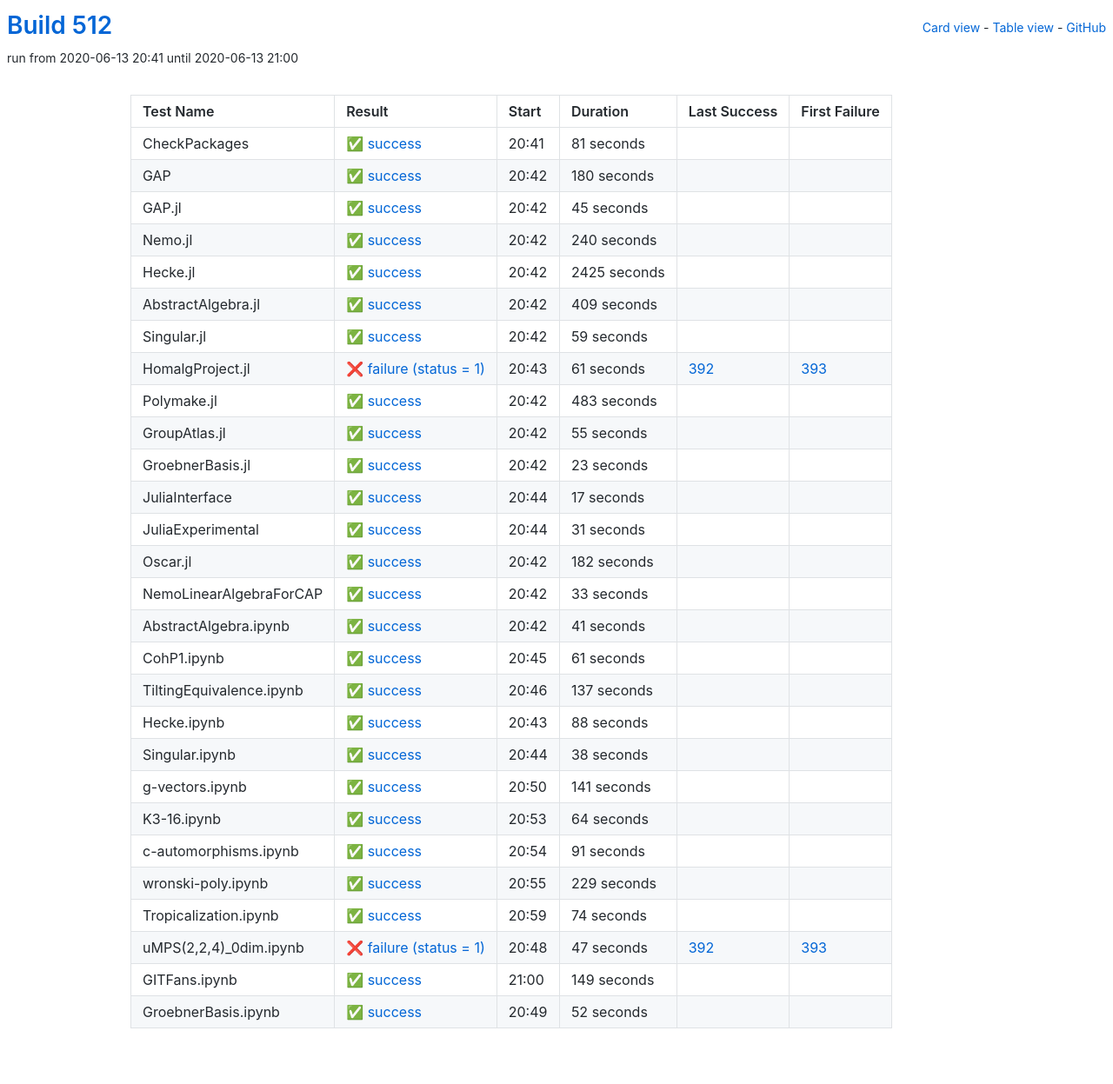
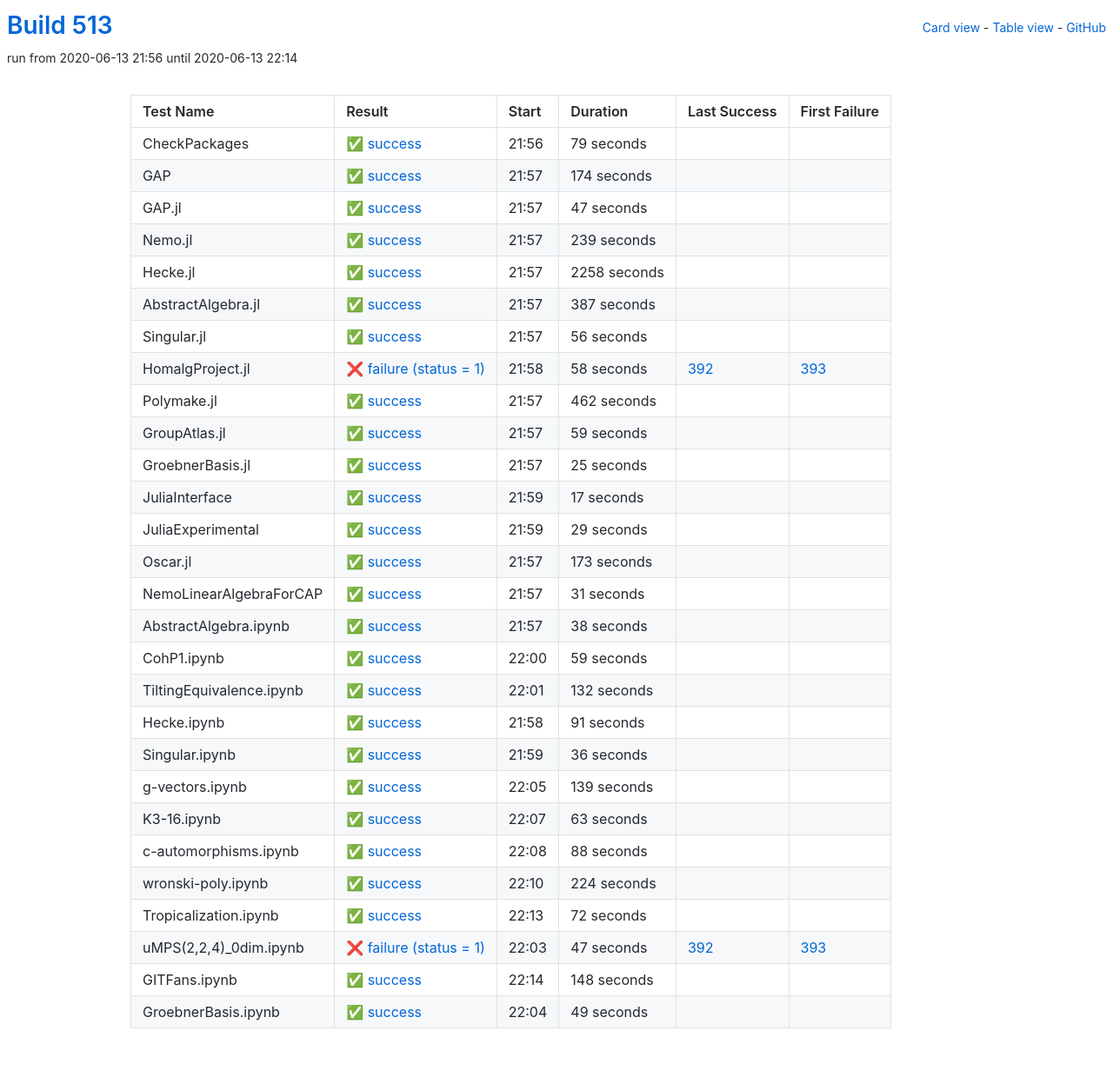
Before and after one commit to oscar-system/oscar-ci-status-1.4, a Jekyll site: the page built from table.html, in a window 1280 px wide. Shown: the whole page at 87% size. Built offline with Jekyll 4.4.1, drawn with Linux system fonts in a browser that asks for light colours.

Commit message:
Build #513

```diff
--- a/_data/ci.yml
+++ b/_data/ci.yml
@@ -1,6 +1,6 @@
 ---
-build: 512
-build_url: https://oscarci.mathematik.uni-kl.de/job/oscar-julia-1.4/512/
+build: 513
+build_url: https://oscarci.mathematik.uni-kl.de/job/oscar-julia-1.4/513/
 job: oscar-julia-1.4
 organization: oscar-system
 repo: oscar-ci-status-1.4
@@ -8,80 +8,116 @@ repourl: https://github.com/oscar-system/oscar-ci-status-1.4
 tests:
 - name: CheckPackages
   id: checkpackages
-  log: https://oscarci.mathematik.uni-kl.de/job/oscar-julia-1.4/512/artifact/logs/build-512/CheckPackages.log
-  start: 2020-06-13 20:41
+  log: https://oscarci.mathematik.uni-kl.de/job/oscar-julia-1.4/513/artifact/logs/build-513/CheckPackages.log
+  start: 2020-06-13 21:56
   success: true
   exitcode: 0
   status: success
-  duration: 81
+  duration: 79
   last_success: false
   last_success_url:
   first_failure: false
   first_failure_url:
 - name: GAP
   id: gap
-  log: https://oscarci.mathematik.uni-kl.de/job/oscar-julia-1.4/512/artifact/logs/build-512/GAP.log
-  start: 2020-06-13 20:42
+  log: https://oscarci.mathematik.uni-kl.de/job/oscar-julia-1.4/513/artifact/logs/build-513/GAP.log
+  start: 2020-06-13 21:57
   success: true
   exitcode: 0
   status: success
-  duration: 180
+  duration: 174
   last_success: false
   last_success_url:
   first_failure: false
   first_failure_url:
 - name: GAP.jl
   id: gap-jl
-  log: https://oscarci.mathematik.uni-kl.de/job/oscar-julia-1.4/512/artifact/logs/build-512/GAP.jl.log
-  start: 2020-06-13 20:42
+  log: https://oscarci.mathematik.uni-kl.de/job/oscar-julia-1.4/513/artifact/logs/build-513/GAP.jl.log
+  start: 2020-06-13 21:57
   success: true
   exitcode: 0
   status: success
-  duration: 45
+  duration: 47
   last_success: false
   last_success_url:
   first_failure: false
   first_failure_url:
 - name: Nemo.jl
   id: nemo-jl
-  log: https://oscarci.mathematik.uni-kl.de/job/oscar-julia-1.4/512/artifact/logs/build-512/Nemo.jl.log
-  start: 2020-06-13 20:42
+  log: https://oscarci.mathematik.uni-kl.de/job/oscar-julia-1.4/513/artifact/logs/build-513/Nemo.jl.log
+  start: 2020-06-13 21:57
   success: true
   exitcode: 0
   status: success
-  duration: 240
+  duration: 239
   last_success: false
   last_success_url:
   first_failure: false
   first_failure_url:
 - name: Hecke.jl
   id: hecke-jl
-  log: https://oscarci.mathematik.uni-kl.de/job/oscar-julia-1.4/512/artifact/logs/build-512/Hecke.jl.log
-  start: 2020-06-13 20:42
+  log: https://oscarci.mathematik.uni-kl.de/job/oscar-julia-1.4/513/artifact/logs/build-513/Hecke.jl.log
+  start: 2020-06-13 21:57
   success: true
   exitcode: 0
   status: success
-  duration: 2425
+  duration: 2258
   last_success: false
   last_success_url:
   first_failure: false
   first_failure_url:
 - name: AbstractAlgebra.jl
   id: abstractalgebra-jl
-  log: https://oscarci.mathematik.uni-kl.de/job/oscar-julia-1.4/512/artifact/logs/build-512/AbstractAlgebra.jl.log
-  start: 2020-06-13 20:42
+  log: https://oscarci.mathematik.uni-kl.de/job/oscar-julia-1.4/513/artifact/logs/build-513/AbstractAlgebra.jl.log
+  start: 2020-06-13 21:57
   success: true
   exitcode: 0
   status: success
-  duration: 409
+  duration: 387
   last_success: false
   last_success_url:
   first_failure: false
   first_failure_url:
 - name: Singular.jl
   id: singular-jl
-  log: https://oscarci.mathematik.uni-kl.de/job/oscar-julia-1.4/512/artifact/logs/build-512/Singular.jl.log
-  start: 2020-06-13 20:42
+  log: https://oscarci.mathematik.uni-kl.de/job/oscar-julia-1.4/513/artifact/logs/build-513/Singular.jl.log
+  start: 2020-06-13 21:57
+  success: true
+  exitcode: 0
+  status: success
+  duration: 56
+  last_success: false
+  last_success_url:
+  first_failure: false
+  first_failure_url:
+- name: HomalgProject.jl
+  id: homalgproject-jl
+  log: https://oscarci.mathematik.uni-kl.de/job/oscar-julia-1.4/513/artifact/logs/build-513/HomalgProject.jl.log
+  start: 2020-06-13 21:58
+  success: false
+  exitcode: 1
+  status: failure
+  duration: 58
+  last_success: 392
+  last_success_url: https://oscarci.mathematik.uni-kl.de/job/oscar-julia-1.4/392/
+  first_failure: 393
+  first_failure_url: https://oscarci.mathematik.uni-kl.de/job/oscar-julia-1.4/393/
+- name: Polymake.jl
+  id: polymake-jl
+  log: https://oscarci.mathematik.uni-kl.de/job/oscar-julia-1.4/513/artifact/logs/build-513/Polymake.jl.log
+  start: 2020-06-13 21:57
+  success: true
+  exitcode: 0
+  status: success
+  duration: 462
+  last_success: false
+  last_success_url:
+  first_failure: false
+  first_failure_url:
+- name: GroupAtlas.jl
+  id: groupatlas-jl
+  log: https://oscarci.mathematik.uni-kl.de/job/oscar-julia-1.4/513/artifact/logs/build-513/GroupAtlas.jl.log
+  start: 2020-06-13 21:57
   success: true
   exitcode: 0
   status: success
@@ -90,58 +126,22 @@ tests:
   last_success_url:
   first_failure: false
   first_failure_url:
-- name: HomalgProject.jl
-  id: homalgproject-jl
-  log: https://oscarci.mathematik.uni-kl.de/job/oscar-julia-1.4/512/artifact/logs/build-512/HomalgProject.jl.log
-  start: 2020-06-13 20:43
-  success: false
-  exitcode: 1
-  status: failure
-  duration: 61
-  last_success: 392
-  last_success_url: https://oscarci.mathematik.uni-kl.de/job/oscar-julia-1.4/392/
-  first_failure: 393
-  first_failure_url: https://oscarci.mathematik.uni-kl.de/job/oscar-julia-1.4/393/
-- name: Polymake.jl
-  id: polymake-jl
-  log: https://oscarci.mathematik.uni-kl.de/job/oscar-julia-1.4/512/artifact/logs/build-512/Polymake.jl.log
-  start: 2020-06-13 20:42
+- name: GroebnerBasis.jl
+  id: groebnerbasis-jl
+  log: https://oscarci.mathematik.uni-kl.de/job/oscar-julia-1.4/513/artifact/logs/build-513/GroebnerBasis.jl.log
+  start: 2020-06-13 21:57
   success: true
   exitcode: 0
   status: success
-  duration: 483
-  last_success: false
-  last_success_url:
-  first_failure: false
-  first_failure_url:
-- name: GroupAtlas.jl
-  id: groupatlas-jl
-  log: https://oscarci.mathematik.uni-kl.de/job/oscar-julia-1.4/512/artifact/logs/build-512/GroupAtlas.jl.log
-  start: 2020-06-13 20:42
-  success: true
-  exitcode: 0
-  status: success
-  duration: 55
-  last_success: false
-  last_success_url:
-  first_failure: false
-  first_failure_url:
-- name: GroebnerBasis.jl
-  id: groebnerbasis-jl
-  log: https://oscarci.mathematik.uni-kl.de/job/oscar-julia-1.4/512/artifact/logs/build-512/GroebnerBasis.jl.log
-  start: 2020-06-13 20:42
-  success: true
-  exitcode: 0
-  status: success
-  duration: 23
+  duration: 25
   last_success: false
   last_success_url:
   first_failure: false
   first_failure_url:
 - name: JuliaInterface
   id: juliainterface
-  log: https://oscarci.mathematik.uni-kl.de/job/oscar-julia-1.4/512/artifact/logs/build-512/JuliaInterface.log
-  start: 2020-06-13 20:44
+  log: https://oscarci.mathematik.uni-kl.de/job/oscar-julia-1.4/513/artifact/logs/build-513/JuliaInterface.log
+  start: 2020-06-13 21:59
   success: true
   exitcode: 0
   status: success
@@ -152,8 +152,32 @@ tests:
   first_failure_url:
 - name: JuliaExperimental
   id: juliaexperimental
-  log: https://oscarci.mathematik.uni-kl.de/job/oscar-julia-1.4/512/artifact/logs/build-512/JuliaExperimental.log
-  start: 2020-06-13 20:44
+  log: https://oscarci.mathematik.uni-kl.de/job/oscar-julia-1.4/513/artifact/logs/build-513/JuliaExperimental.log
+  start: 2020-06-13 21:59
+  success: true
+  exitcode: 0
+  status: success
+  duration: 29
+  last_success: false
+  last_success_url:
+  first_failure: false
+  first_failure_url:
+- name: Oscar.jl
+  id: oscar-jl
+  log: https://oscarci.mathematik.uni-kl.de/job/oscar-julia-1.4/513/artifact/logs/build-513/Oscar.jl.log
+  start: 2020-06-13 21:57
+  success: true
+  exitcode: 0
+  status: success
+  duration: 173
+  last_success: false
+  last_success_url:
+  first_failure: false
+  first_failure_url:
+- name: NemoLinearAlgebraForCAP
+  id: nemolinearalgebraforcap
+  log: https://oscarci.mathematik.uni-kl.de/job/oscar-julia-1.4/513/artifact/logs/build-513/NemoLinearAlgebraForCAP.log
+  start: 2020-06-13 21:57
   success: true
   exitcode: 0
   status: success
@@ -162,70 +186,94 @@ tests:
   last_success_url:
   first_failure: false
   first_failure_url:
-- name: Oscar.jl
-  id: oscar-jl
-  log: https://oscarci.mathematik.uni-kl.de/job/oscar-julia-1.4/512/artifact/logs/build-512/Oscar.jl.log
-  start: 2020-06-13 20:42
+- name: AbstractAlgebra.ipynb
+  id: abstractalgebra-ipynb
+  log: https://oscarci.mathematik.uni-kl.de/job/oscar-julia-1.4/513/artifact/logs/build-513/AbstractAlgebra.ipynb.log
+  start: 2020-06-13 21:57
   success: true
   exitcode: 0
   status: success
-  duration: 182
-  last_success: false
-  last_success_url:
-  first_failure: false
-  first_failure_url:
-- name: NemoLinearAlgebraForCAP
-  id: nemolinearalgebraforcap
-  log: https://oscarci.mathematik.uni-kl.de/job/oscar-julia-1.4/512/artifact/logs/build-512/NemoLinearAlgebraForCAP.log
-  start: 2020-06-13 20:42
-  success: true
-  exitcode: 0
-  status: success
-  duration: 33
-  last_success: false
-  last_success_url:
-  first_failure: false
-  first_failure_url:
-- name: AbstractAlgebra.ipynb
-  id: abstractalgebra-ipynb
-  log: https://oscarci.mathematik.uni-kl.de/job/oscar-julia-1.4/512/artifact/logs/build-512/AbstractAlgebra.ipynb.log
-  start: 2020-06-13 20:42
-  success: true
-  exitcode: 0
-  status: success
-  duration: 41
+  duration: 38
   last_success: false
   last_success_url:
   first_failure: false
   first_failure_url:
 - name: CohP1.ipynb
   id: cohp1-ipynb
-  log: https://oscarci.mathematik.uni-kl.de/job/oscar-julia-1.4/512/artifact/logs/build-512/CohP1.ipynb.log
-  start: 2020-06-13 20:45
+  log: https://oscarci.mathematik.uni-kl.de/job/oscar-julia-1.4/513/artifact/logs/build-513/CohP1.ipynb.log
+  start: 2020-06-13 22:00
   success: true
   exitcode: 0
   status: success
-  duration: 61
+  duration: 59
   last_success: false
   last_success_url:
   first_failure: false
   first_failure_url:
 - name: TiltingEquivalence.ipynb
   id: tiltingequivalence-ipynb
-  log: https://oscarci.mathematik.uni-kl.de/job/oscar-julia-1.4/512/artifact/logs/build-512/TiltingEquivalence.ipynb.log
-  start: 2020-06-13 20:46
+  log: https://oscarci.mathematik.uni-kl.de/job/oscar-julia-1.4/513/artifact/logs/build-513/TiltingEquivalence.ipynb.log
+  start: 2020-06-13 22:01
   success: true
   exitcode: 0
   status: success
-  duration: 137
+  duration: 132
   last_success: false
   last_success_url:
   first_failure: false
   first_failure_url:
 - name: Hecke.ipynb
   id: hecke-ipynb
-  log: https://oscarci.mathematik.uni-kl.de/job/oscar-julia-1.4/512/artifact/logs/build-512/Hecke.ipynb.log
-  start: 2020-06-13 20:43
+  log: https://oscarci.mathematik.uni-kl.de/job/oscar-julia-1.4/513/artifact/logs/build-513/Hecke.ipynb.log
+  start: 2020-06-13 21:58
+  success: true
+  exitcode: 0
+  status: success
+  duration: 91
+  last_success: false
+  last_success_url:
+  first_failure: false
+  first_failure_url:
+- name: Singular.ipynb
+  id: singular-ipynb
+  log: https://oscarci.mathematik.uni-kl.de/job/oscar-julia-1.4/513/artifact/logs/build-513/Singular.ipynb.log
+  start: 2020-06-13 21:59
+  success: true
+  exitcode: 0
+  status: success
+  duration: 36
+  last_success: false
+  last_success_url:
+  first_failure: false
+  first_failure_url:
+- name: g-vectors.ipynb
+  id: g-vectors-ipynb
+  log: https://oscarci.mathematik.uni-kl.de/job/oscar-julia-1.4/513/artifact/logs/build-513/g-vectors.ipynb.log
+  start: 2020-06-13 22:05
+  success: true
+  exitcode: 0
+  status: success
+  duration: 139
+  last_success: false
+  last_success_url:
+  first_failure: false
+  first_failure_url:
+- name: K3-16.ipynb
+  id: k3-16-ipynb
+  log: https://oscarci.mathematik.uni-kl.de/job/oscar-julia-1.4/513/artifact/logs/build-513/K3-16.ipynb.log
+  start: 2020-06-13 22:07
+  success: true
+  exitcode: 0
+  status: success
+  duration: 63
+  last_success: false
+  last_success_url:
+  first_failure: false
+  first_failure_url:
+- name: c-automorphisms.ipynb
+  id: c-automorphisms-ipynb
+  log: https://oscarci.mathematik.uni-kl.de/job/oscar-julia-1.4/513/artifact/logs/build-513/c-automorphisms.ipynb.log
+  start: 2020-06-13 22:08
   success: true
   exitcode: 0
   status: success
@@ -234,82 +282,34 @@ tests:
   last_success_url:
   first_failure: false
   first_failure_url:
-- name: Singular.ipynb
-  id: singular-ipynb
-  log: https://oscarci.mathematik.uni-kl.de/job/oscar-julia-1.4/512/artifact/logs/build-512/Singular.ipynb.log
-  start: 2020-06-13 20:44
+- name: wronski-poly.ipynb
+  id: wronski-poly-ipynb
+  log: https://oscarci.mathematik.uni-kl.de/job/oscar-julia-1.4/513/artifact/logs/build-513/wronski-poly.ipynb.log
+  start: 2020-06-13 22:10
   success: true
   exitcode: 0
   status: success
-  duration: 38
-  last_success: false
-  last_success_url:
-  first_failure: false
-  first_failure_url:
-- name: g-vectors.ipynb
-  id: g-vectors-ipynb
-  log: https://oscarci.mathematik.uni-kl.de/job/oscar-julia-1.4/512/artifact/logs/build-512/g-vectors.ipynb.log
-  start: 2020-06-13 20:50
-  success: true
-  exitcode: 0
-  status: success
-  duration: 141
-  last_success: false
-  last_success_url:
-  first_failure: false
-  first_failure_url:
-- name: K3-16.ipynb
-  id: k3-16-ipynb
-  log: https://oscarci.mathematik.uni-kl.de/job/oscar-julia-1.4/512/artifact/logs/build-512/K3-16.ipynb.log
-  start: 2020-06-13 20:53
-  success: true
-  exitcode: 0
-  status: success
-  duration: 64
-  last_success: false
-  last_success_url:
-  first_failure: false
-  first_failure_url:
-- name: c-automorphisms.ipynb
-  id: c-automorphisms-ipynb
-  log: https://oscarci.mathematik.uni-kl.de/job/oscar-julia-1.4/512/artifact/logs/build-512/c-automorphisms.ipynb.log
-  start: 2020-06-13 20:54
-  success: true
-  exitcode: 0
-  status: success
-  duration: 91
-  last_success: false
-  last_success_url:
-  first_failure: false
-  first_failure_url:
-- name: wronski-poly.ipynb
-  id: wronski-poly-ipynb
-  log: https://oscarci.mathematik.uni-kl.de/job/oscar-julia-1.4/512/artifact/logs/build-512/wronski-poly.ipynb.log
-  start: 2020-06-13 20:55
-  success: true
-  exitcode: 0
-  status: success
-  duration: 229
+  duration: 224
   last_success: false
   last_success_url:
   first_failure: false
   first_failure_url:
 - name: Tropicalization.ipynb
   id: tropicalization-ipynb
-  log: https://oscarci.mathematik.uni-kl.de/job/oscar-julia-1.4/512/artifact/logs/build-512/Tropicalization.ipynb.log
-  start: 2020-06-13 20:59
+  log: https://oscarci.mathematik.uni-kl.de/job/oscar-julia-1.4/513/artifact/logs/build-513/Tropicalization.ipynb.log
+  start: 2020-06-13 22:13
   success: true
   exitcode: 0
   status: success
-  duration: 74
+  duration: 72
   last_success: false
   last_success_url:
   first_failure: false
   first_failure_url:
 - name: uMPS(2,2,4)_0dim.ipynb
   id: umps-2-2-4-0dim-ipynb
-  log: https://oscarci.mathematik.uni-kl.de/job/oscar-julia-1.4/512/artifact/logs/build-512/uMPS-2-2-4-_0dim.ipynb.log
-  start: 2020-06-13 20:48
+  log: https://oscarci.mathematik.uni-kl.de/job/oscar-julia-1.4/513/artifact/logs/build-513/uMPS-2-2-4-_0dim.ipynb.log
+  start: 2020-06-13 22:03
   success: false
   exitcode: 1
   status: failure
@@ -320,24 +320,24 @@ tests:
   first_failure_url: https://oscarci.mathematik.uni-kl.de/job/oscar-julia-1.4/393/
 - name: GITFans.ipynb
   id: gitfans-ipynb
-  log: https://oscarci.mathematik.uni-kl.de/job/oscar-julia-1.4/512/artifact/logs/build-512/GITFans.ipynb.log
-  start: 2020-06-13 21:00
+  log: https://oscarci.mathematik.uni-kl.de/job/oscar-julia-1.4/513/artifact/logs/build-513/GITFans.ipynb.log
+  start: 2020-06-13 22:14
   success: true
   exitcode: 0
   status: success
-  duration: 149
+  duration: 148
   last_success: false
   last_success_url:
   first_failure: false
   first_failure_url:
 - name: GroebnerBasis.ipynb
   id: groebnerbasis-ipynb
-  log: https://oscarci.mathematik.uni-kl.de/job/oscar-julia-1.4/512/artifact/logs/build-512/GroebnerBasis.ipynb.log
-  start: 2020-06-13 20:49
+  log: https://oscarci.mathematik.uni-kl.de/job/oscar-julia-1.4/513/artifact/logs/build-513/GroebnerBasis.ipynb.log
+  start: 2020-06-13 22:04
   success: true
   exitcode: 0
   status: success
-  duration: 52
+  duration: 49
   last_success: false
   last_success_url:
   first_failure: false
```
Also changed, not shown: README.md.
